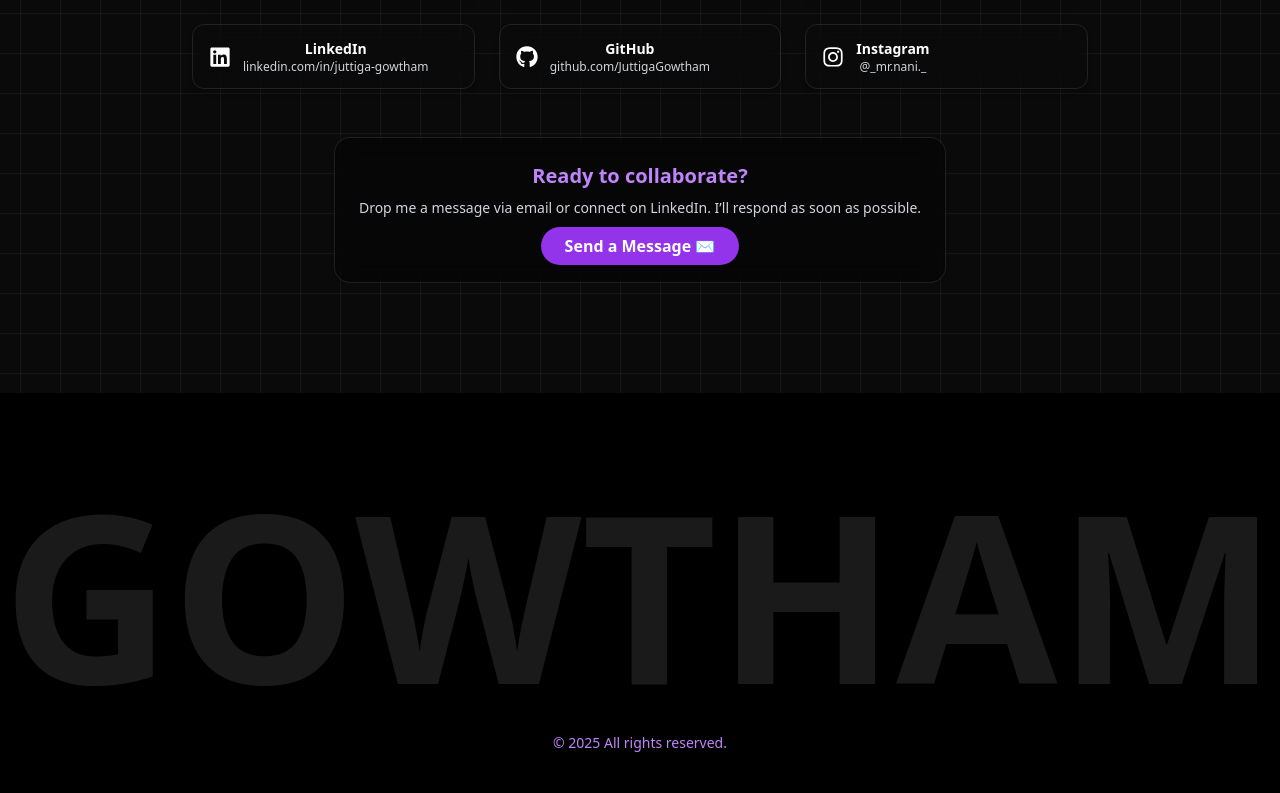
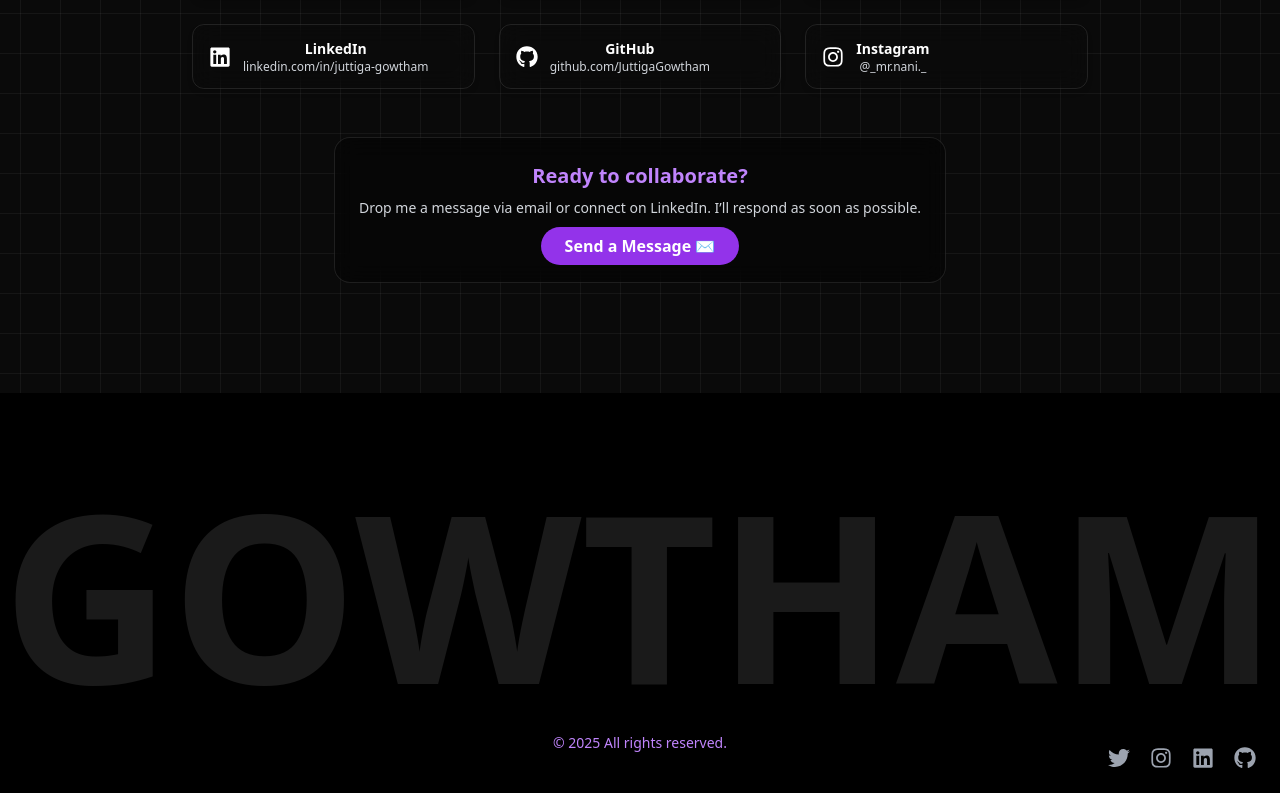
Before and after one commit to JuttigaGowtham/nani-portfoilo, a React (Create React App) app: page / in a window 1280 px wide. Shown: the part 5299-6092 px from the top of the page. Built offline with nearby package versions, Linux system fonts and the light colour scheme.

Commit message:
changes in footer

```diff
--- a/src/components/Footer.jsx
+++ b/src/components/Footer.jsx
@@ -1,6 +1,6 @@
-
 import React from "react";
 import { FiDownload } from "react-icons/fi";
+import { FaTwitter, FaInstagram, FaLinkedin, FaGithub } from "react-icons/fa";
 
 export const ScreenFitText = () => {
   const containerRef = React.useRef(null);
@@ -49,15 +49,6 @@ export const ScreenFitText = () => {
         </span>
 
         <div className="absolute top-[85%] left-1/2 -translate-x-1/2 flex flex-row items-center gap-6">
-          {/* <a
-            href="https://drive.google.com/file/d/1rBlvJQJfvr8uj6RddhUhzKWZugcG-0Vu/view?usp=sharing"
-            target="_blank"
-            rel="noopener noreferrer"
-            className="inline-flex items-center gap-2 px-5 py-2.5 border border-purple-600 bg-purple-600 text-white rounded-md backdrop-blur-md hover:bg-purple-700 hover:border-purple-700 transition"
-          >
-            <FiDownload size={16} />
-            Get my Resume
-          </a> */}
           <p className="text-sm text-purple-400">© 2025 All rights reserved.</p>
         </div>
       </div>
@@ -71,7 +62,41 @@ const Footer = () => {
       {/* Animated Background Fit Text */}
       <ScreenFitText />
 
-  {/* Foreground Content intentionally left empty, all content is now in background */}
+      {/* Social Icons - bottom right corner */}
+      <div className="absolute bottom-6 right-6 flex gap-5 text-gray-400 z-20">
+        <a
+          href="https://twitter.com/"
+          target="_blank"
+          rel="noopener noreferrer"
+          className="hover:text-white transition"
+        >
+          <FaTwitter size={22} />
+        </a>
+        <a
+          href="https://instagram.com/"
+          target="_blank"
+          rel="noopener noreferrer"
+          className="hover:text-white transition"
+        >
+          <FaInstagram size={22} />
+        </a>
+        <a
+          href="https://linkedin.com/"
+          target="_blank"
+          rel="noopener noreferrer"
+          className="hover:text-white transition"
+        >
+          <FaLinkedin size={22} />
+        </a>
+        <a
+          href="https://github.com/"
+          target="_blank"
+          rel="noopener noreferrer"
+          className="hover:text-white transition"
+        >
+          <FaGithub size={22} />
+        </a>
+      </div>
     </footer>
   );
 };
```
Lines whose indentation alone changed are shown as unchanged.
